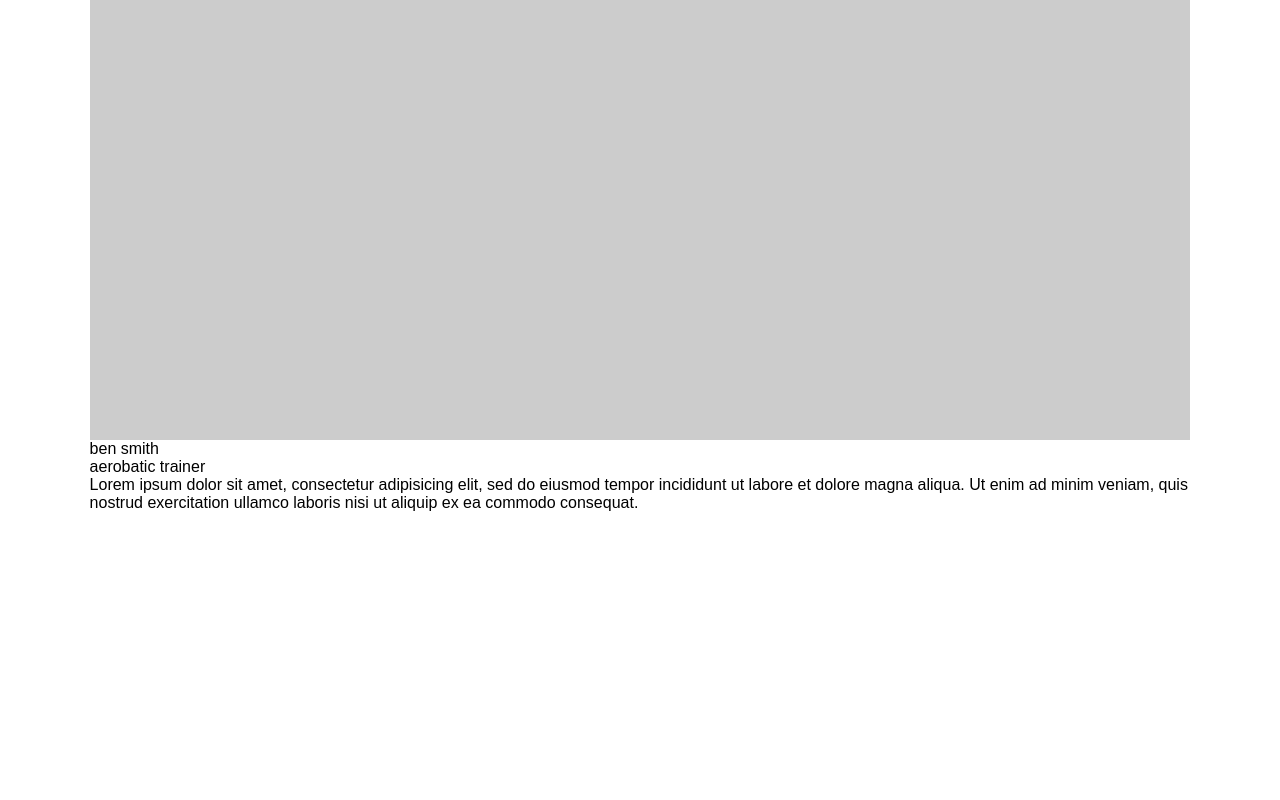
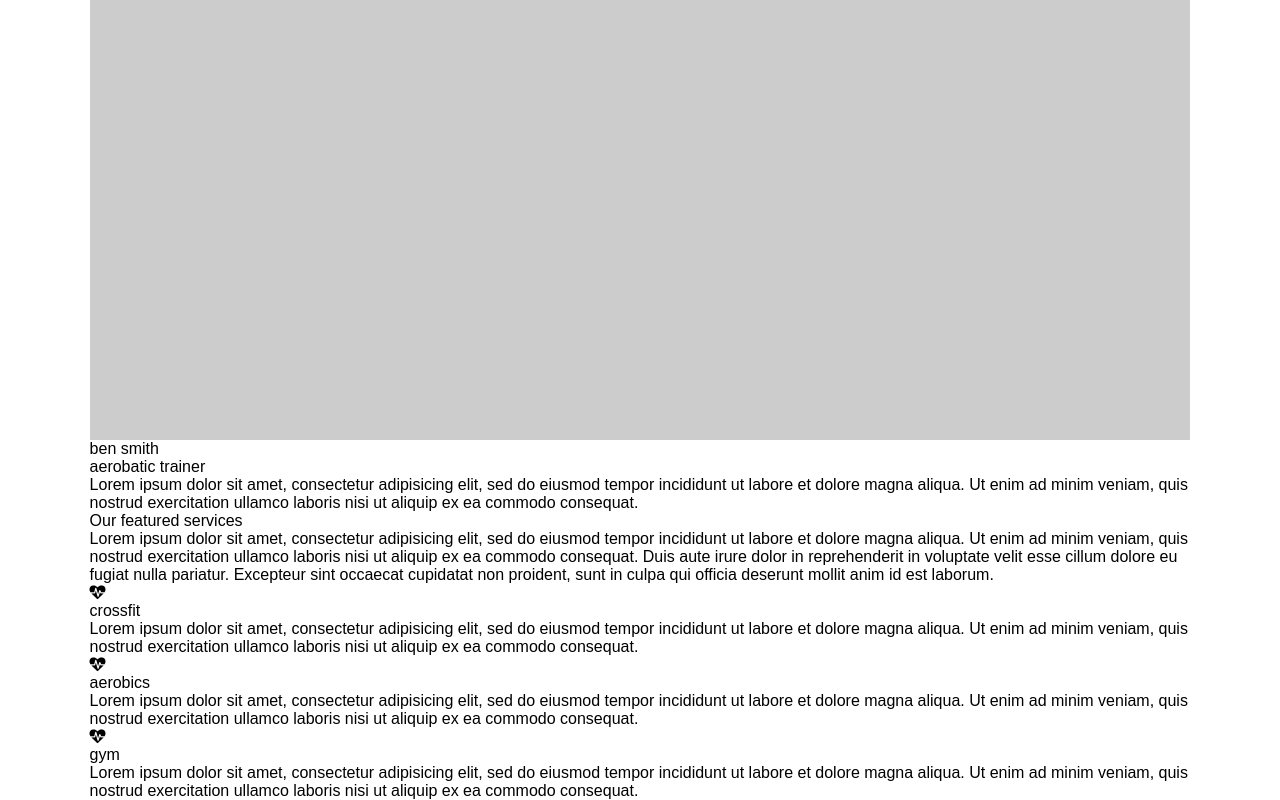
Before and after one commit to lihereshma/gymer-html, a plain HTML site: page index.html in a window 1280 px wide. Shown: the part 10403-11203 px from the top of the page. Before the commit the page ends 10915 px from the top, so only its background shows below. Drawn offline with Linux system fonts and the light colour scheme; placeholder pictures from the web are drawn by us.

Commit message:
services section added

```diff
--- a/index.html
+++ b/index.html
@@ -239,6 +239,50 @@
           </div>
         </section>
 
+	<section class="services">
+          <h1>Our featured services</h1>
+          <p>
+            Lorem ipsum dolor sit amet, consectetur adipisicing elit, sed do eiusmod
+            tempor incididunt ut labore et dolore magna aliqua. Ut enim ad minim veniam,
+            quis nostrud exercitation ullamco laboris nisi ut aliquip ex ea commodo
+            consequat. Duis aute irure dolor in reprehenderit in voluptate velit esse
+            cillum dolore eu fugiat nulla pariatur. Excepteur sint occaecat cupidatat non
+            proident, sunt in culpa qui officia deserunt mollit anim id est laborum.
+          </p>
+
+          <div class="service-blocks">
+            <div class="block">
+              <i class="fa fa-heartbeat"></i>
+              <h1>crossfit</h1>
+              <p>
+                Lorem ipsum dolor sit amet, consectetur adipisicing elit, sed do eiusmod
+                tempor incididunt ut labore et dolore magna aliqua. Ut enim ad minim veniam,
+                quis nostrud exercitation ullamco laboris nisi ut aliquip ex ea commodo
+                consequat.
+              </p>
+            </div>
+            <div class="block">
+              <i class="fa fa-heartbeat"></i>
+              <h1>aerobics</h1>
+              <p>
+                Lorem ipsum dolor sit amet, consectetur adipisicing elit, sed do eiusmod
+                tempor incididunt ut labore et dolore magna aliqua. Ut enim ad minim veniam,
+                quis nostrud exercitation ullamco laboris nisi ut aliquip ex ea commodo
+                consequat.
+              </p>
+            </div>
+            <div class="block">
+              <i class="fa fa-heartbeat"></i>
+              <h1>gym</h1>
+              <p>
+                Lorem ipsum dolor sit amet, consectetur adipisicing elit, sed do eiusmod
+                tempor incididunt ut labore et dolore magna aliqua. Ut enim ad minim veniam,
+                quis nostrud exercitation ullamco laboris nisi ut aliquip ex ea commodo
+                consequat.
+              </p>
+            </div>
+          </div>
+        </section>
 
     </main>
     <!--main section end-->
```
